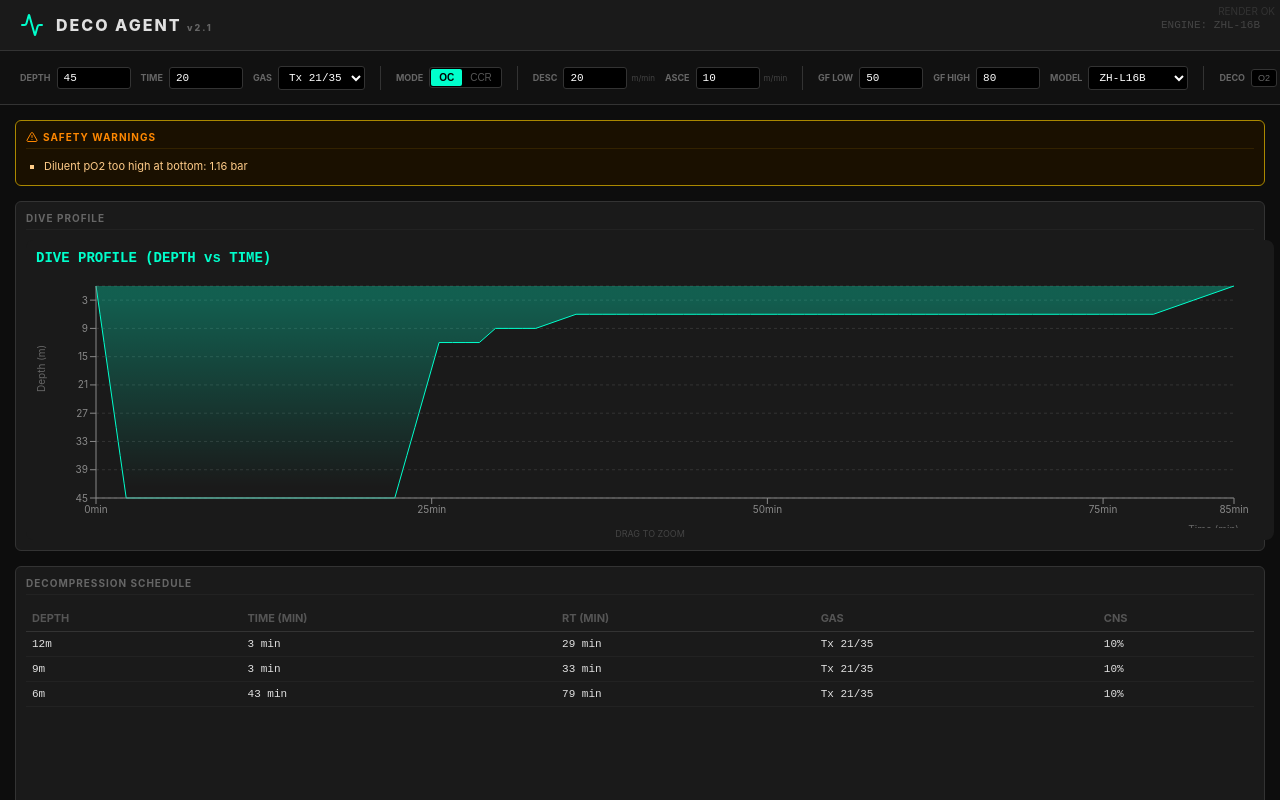
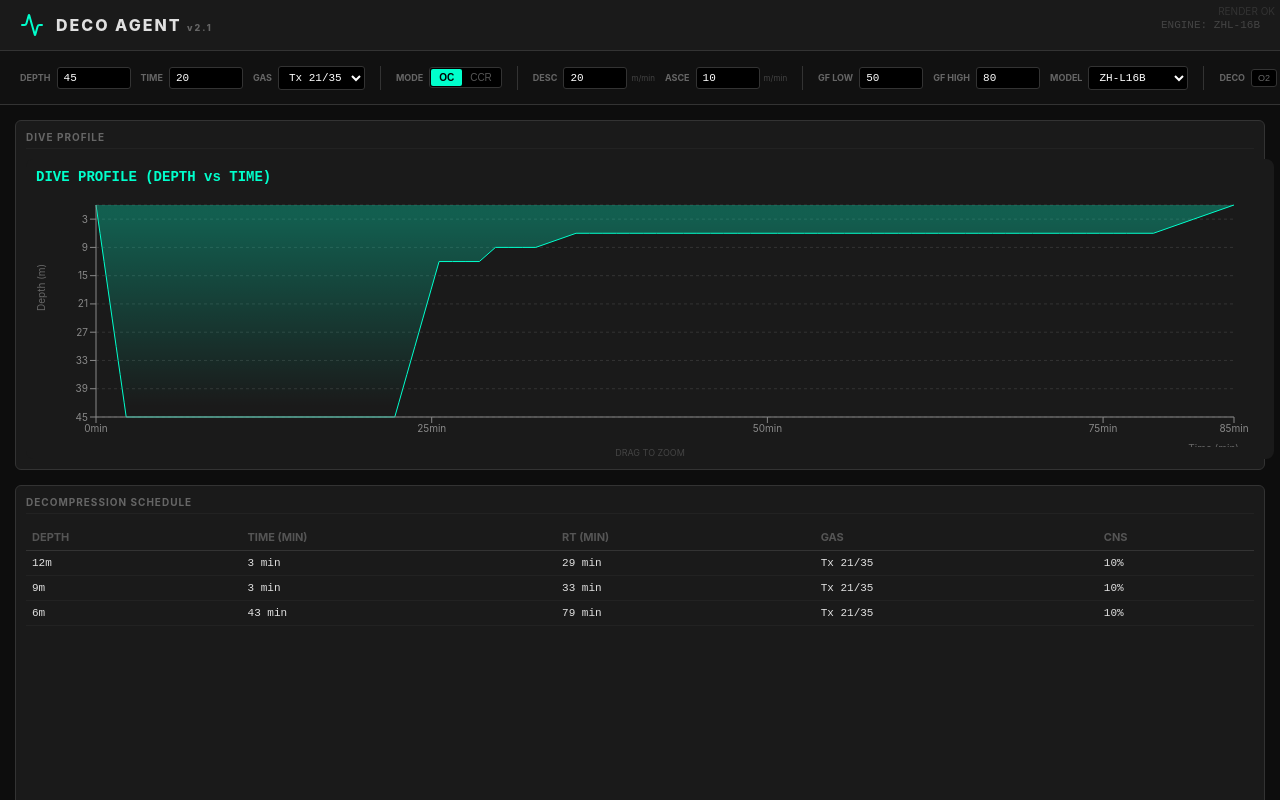
Before and after one commit to schlumi77/deco_agent, a React (Vite) app in the folder frontend/: page / in a window 1280 px wide. Built offline with nearby package versions, Linux system fonts and the light colour scheme.

Commit message:
adjusted warnings further

```diff
--- a/frontend/src/engine/planner.ts
+++ b/frontend/src/engine/planner.ts
@@ -82,10 +82,12 @@ export function planDive(
     let currentGasName = isCcr ? `CCR SP ${setpoint}` : bottomGasName;
 
     // Initial checks
-    if (setpoint > 1.4) warnings.push(`Bottom setpoint pO2 too high: ${setpoint.toFixed(2)} bar`);
-    const p_amb_bottom = 1.0 + depth / 10.0;
-    const dil_po2_bottom = p_amb_bottom * diluent.fO2;
-    if (dil_po2_bottom > setpoint - 0.2) warnings.push(`Diluent pO2 too high at bottom: ${dil_po2_bottom.toFixed(2)} bar`);
+    if (isCcr) {
+        if (setpoint > 1.4) warnings.push(`Bottom setpoint pO2 too high: ${setpoint.toFixed(2)} bar`);
+        const p_amb_bottom = 1.0 + depth / 10.0;
+        const dil_po2_bottom = (p_amb_bottom - 0.0627) * diluent.fO2;
+        if (dil_po2_bottom > setpoint - 0.2) warnings.push(`Diluent pO2 too high at bottom: ${dil_po2_bottom.toFixed(2)} bar`);
+    }
     const density = calculateGasDensity(diluent.fO2, diluent.fHe, depth);
     if (density > 6.2) warnings.push(`Bottom gas density too high: ${density.toFixed(1)} g/L`);
     const end = calculateEnd(depth, diluent.fHe);
```
